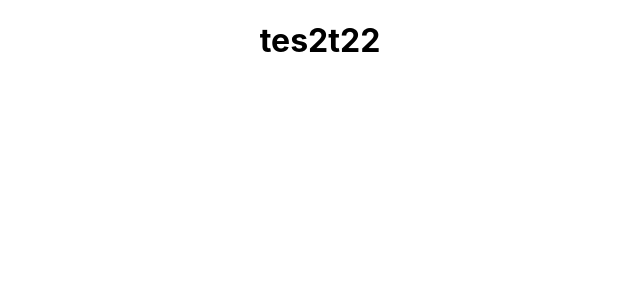
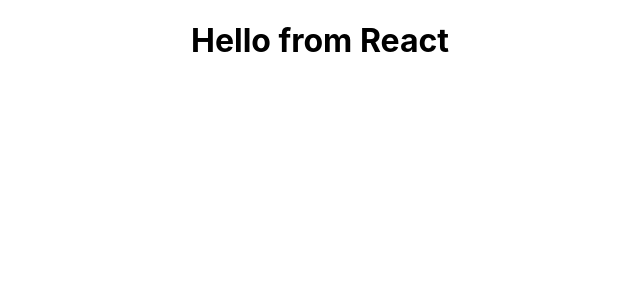
Before and after one commit to o0p/todo-react, a React (Create React App) app: page / in a window 1280 px wide. Shown: the top 300 px of the page, without its empty margins (320-960 px from the left). Built offline with nearby package versions, Linux system fonts and the light colour scheme.

Commit message:
App init

```diff
--- a/src/App.js
+++ b/src/App.js
@@ -4,7 +4,7 @@
 function App() {
   return (
     <div className="App">
-      <h1>tes2t22</h1>
+      <h1>Hello from React</h1>
     </div>
   );
 }
```
Also changed, not shown: src/setupTests.js (deleted, +0 -5 lines), src/logo.svg (deleted), 1 other file (tests, documents, lock files or other folders).
